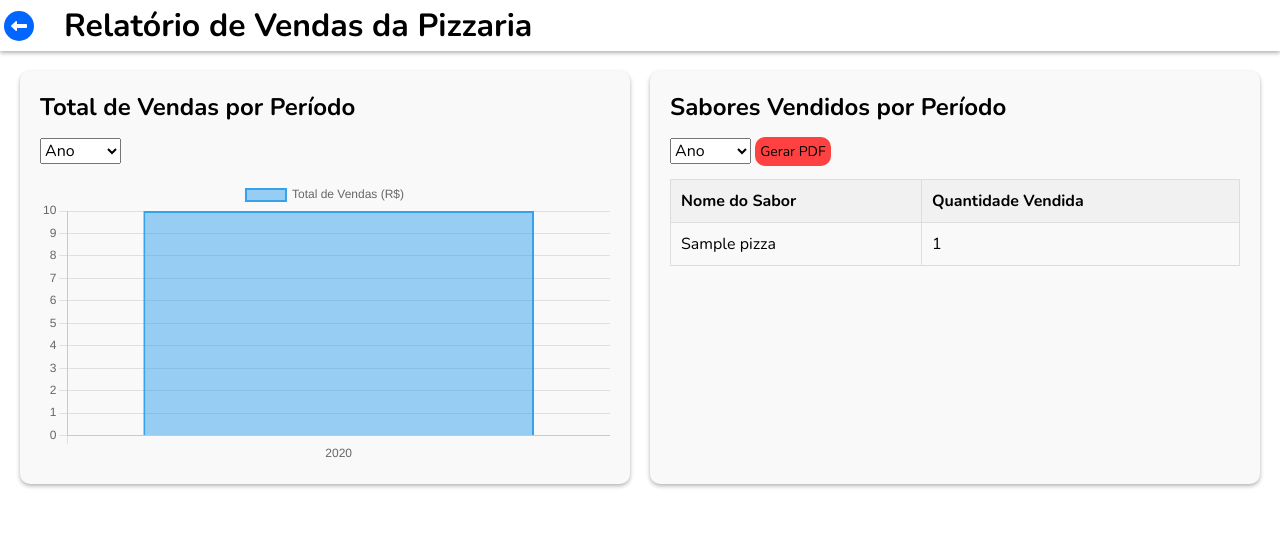
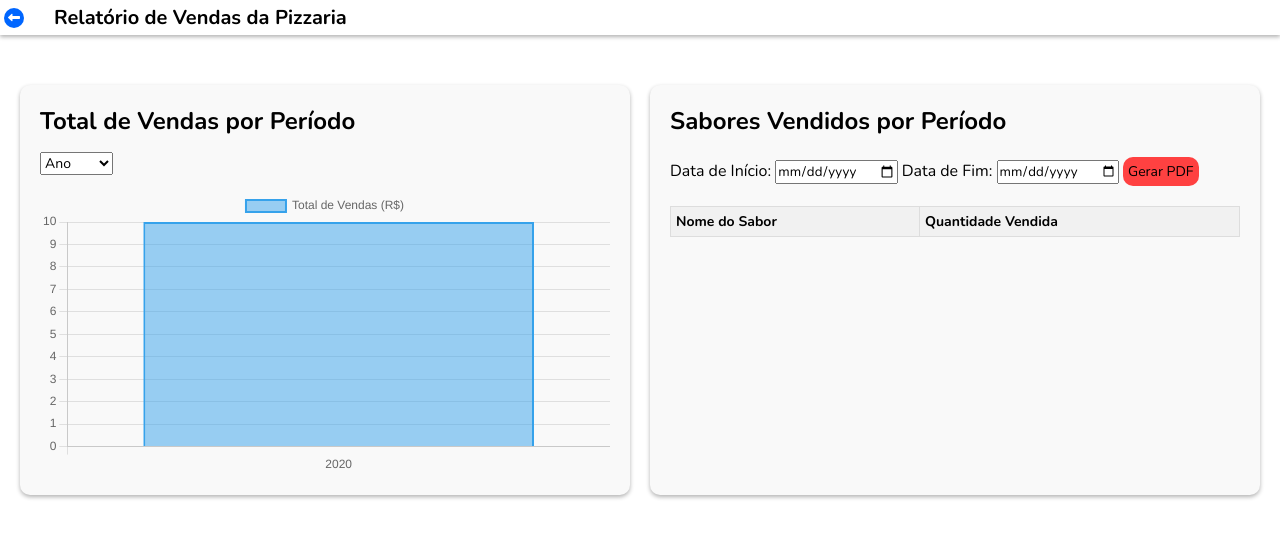
Before and after one commit to pedrosabel08/pizzariaDomJoaoWeb, a PHP site: page /Relatorio/relatorio.html in a window 1280 px wide. Shown: the top 535 px of the page. Run offline with PHP 8.4, Linux system fonts and the light colour scheme; the visitor is signed in with stand-in values (Sample User, id 1); tables that the repository leaves empty or names only in its code hold one stand-in row (values such as "Sample post"); lists and menus that the app fills with data are empty; some libraries are stand-ins or nearby versions.

Commit message:
ajustes Relatorio

```diff
--- a/Relatorio/get_pizzas_data.php
+++ b/Relatorio/get_pizzas_data.php
@@ -1,59 +1,62 @@
 <?php
-// Configuração do banco de dados
-$servername = "localhost";
-$username = "root";
-$password = "";
-$dbname = "bd_pizzaria"; // Nome do banco de dados
+header('Content-Type: application/json');
 
-$conn = new mysqli($servername, $username, $password, $dbname);
+// Conectar ao banco de dados
+$conn = new mysqli('localhost',  'root', '', 'bd_pizzaria');
 
 // Verificar a conexão
 if ($conn->connect_error) {
-    die("Conexão falhou: " . $conn->connect_error);
+    die(json_encode(["error" => "Falha na conexão: " . $conn->connect_error]));
 }
 
-// Receber o período selecionado via GET
-$periodo = isset($_GET['periodo']) ? $_GET['periodo'] : 'ano';
+$conn->set_charset('utf8mb4');
 
-// Preparar a query SQL com base no período
-if ($periodo == 'ano') {
-    $sql = "SELECT p.nomePizza AS nome_pizza, COUNT(DISTINCT v.idvendas) AS qtd_vendida
-            FROM pizzas p
-            INNER JOIN vendas_pizzas vp ON p.idpizzas = vp.pizzas_idpizzas
-            INNER JOIN vendas v ON vp.vendas_idvendas = v.idvendas
-            GROUP BY p.nomePizza, YEAR(v.data_venda)
-            ORDER BY qtd_vendida DESC";
-} elseif ($periodo == 'semana') {
-    $sql = "SELECT p.nomePizza AS nome_pizza, COUNT(DISTINCT v.idvendas) AS qtd_vendida
-            FROM pizzas p
-            INNER JOIN vendas_pizzas vp ON p.idpizzas = vp.pizzas_idpizzas
-            INNER JOIN vendas v ON vp.vendas_idvendas = v.idvendas
-            GROUP BY p.nomePizza, YEAR(v.data_venda), WEEK(v.data_venda)
-            ORDER BY qtd_vendida DESC";
-} else {
-    $sql = "SELECT p.nomePizza AS nome_pizza, COUNT(DISTINCT v.idvendas) AS qtd_vendida
-            FROM pizzas p
-            INNER JOIN vendas_pizzas vp ON p.idpizzas = vp.pizzas_idpizzas
-            INNER JOIN vendas v ON vp.vendas_idvendas = v.idvendas
-            GROUP BY p.nomePizza, DATE(v.data_venda)
-            ORDER BY qtd_vendida DESC";
+$startDate = isset($_GET['start_date']) ? $_GET['start_date'] : '';
+$endDate = isset($_GET['end_date']) ? $_GET['end_date'] : '';
+
+// Prepare a consulta SQL
+$sql = "SELECT p.nomePizza AS nome_pizza, COUNT(vp.pizzas_idpizzas) AS qtd_vendida
+FROM pizzas p
+INNER JOIN vendas_pizzas vp ON p.idpizzas = vp.pizzas_idpizzas
+INNER JOIN vendas v ON vp.vendas_idvendas = v.idvendas";
+
+if ($startDate) {
+    $sql .= " AND data_venda >= ?";
+}
+if ($endDate) {
+    $sql .= " AND data_venda <= ?";
 }
 
-$result = $conn->query($sql);
+// Agrupando por sabor
+$sql .= " GROUP BY nomePizza";
 
-// Preparar os dados para enviar ao JavaScript
-$pizzas = [];
+$stmt = $conn->prepare($sql);
 
-if ($result->num_rows > 0) {
-    while ($row = $result->fetch_assoc()) {
-        $pizzas[] = [
-            'nome_pizza' => $row['nome_pizza'],
-            'qtd_vendida' => $row['qtd_vendida']
-        ];
-    }
+$bindParams = [];
+$types = '';
+
+if ($startDate) {
+    $types .= 's';
+    $bindParams[] = $startDate;
+}
+if ($endDate) {
+    $types .= 's';
+    $bindParams[] = $endDate;
 }
 
-// Retornar os dados em formato JSON
-echo json_encode($pizzas);
+if ($bindParams) {
+    $stmt->bind_param($types, ...$bindParams);
+}
 
+$stmt->execute();
+$result = $stmt->get_result();
+
+$sabores = [];
+while ($row = $result->fetch_assoc()) {
+    $sabores[] = $row;
+}
+
+echo json_encode($sabores);
+
+$stmt->close();
 $conn->close();
--- a/Relatorio/relatorio.html
+++ b/Relatorio/relatorio.html
@@ -9,7 +9,9 @@
     <script src="https://cdn.jsdelivr.net/npm/chart.js"></script>
     <script src="https://cdnjs.cloudflare.com/ajax/libs/jspdf/2.5.1/jspdf.umd.min.js"></script>
     <script src="https://cdnjs.cloudflare.com/ajax/libs/jspdf-autotable/3.5.25/jspdf.plugin.autotable.min.js"></script>
-    <link rel="stylesheet" href="https://cdnjs.cloudflare.com/ajax/libs/font-awesome/6.6.0/css/all.min.css" integrity="sha512-Kc323vGBEqzTmouAECnVceyQqyqdsSiqLQISBL29aUW4U/M7pSPA/gEUZQqv1cwx4OnYxTxve5UMg5GT6L4JJg==" crossorigin="anonymous" referrerpolicy="no-referrer" />
+    <link rel="stylesheet" href="https://cdnjs.cloudflare.com/ajax/libs/font-awesome/6.6.0/css/all.min.css"
+        integrity="sha512-Kc323vGBEqzTmouAECnVceyQqyqdsSiqLQISBL29aUW4U/M7pSPA/gEUZQqv1cwx4OnYxTxve5UMg5GT6L4JJg=="
+        crossorigin="anonymous" referrerpolicy="no-referrer" />
 
 </head>
 
@@ -31,11 +33,12 @@
 
         <div class="table-container">
             <h2>Sabores Vendidos por Período</h2>
-            <select name="periodo" id="periodo">
-                <option value="ano">Ano</option>
-                <option value="semana">Semana</option>
-                <option value="dia">Dia</option>
-            </select>
+            <label for="startDate">Data de Início:</label>
+            <input type="date" id="startDate" name="startDate">
+
+            <label for="endDate">Data de Fim:</label>
+            <input type="date" id="endDate" name="endDate">
+
             <button id="generatePDF">Gerar PDF</button>
             <table id="pizzasTable">
                 <thead>
--- a/Relatorio/script.js
+++ b/Relatorio/script.js
@@ -48,43 +48,45 @@ document.getElementById('periodo').addEventListener('change', function () {
 fetchSalesData('ano');
 
 
-function fetchPizzasData(periodo) {
-    const xhr = new XMLHttpRequest();
-    xhr.open('GET', `get_pizzas_data.php?periodo=${periodo}`, true);
-    xhr.onload = function () {
-        if (this.status === 200) {
-            const pizzas = JSON.parse(this.responseText);
-            populateTable(pizzas);
+document.addEventListener('DOMContentLoaded', function () {
+    document.getElementById('startDate').addEventListener('change', carregarDados);
+    document.getElementById('endDate').addEventListener('change', carregarDados);
+    document.getElementById('filterButton').addEventListener('click', carregarDados);
+
+    function carregarDados() {
+        var startDate = document.getElementById('startDate').value;
+        var endDate = document.getElementById('endDate').value;
+
+        var url = 'get_pizzas_data.php?';
+
+        if (startDate) {
+            url += 'start_date=' + encodeURIComponent(startDate);
         }
-    };
-    xhr.send();
-}
+        if (endDate) {
+            url += '&end_date=' + encodeURIComponent(endDate);
+        }
 
-function populateTable(pizzas) {
-    const tbody = document.querySelector('#pizzasTable tbody');
-    tbody.innerHTML = '';
+        fetch(url)
+            .then(response => response.json())
+            .then(data => {
+                var tabela = document.querySelector('#pizzasTable tbody');
+                tabela.innerHTML = '';
 
-    pizzas.forEach(pizza => {
-        const row = document.createElement('tr');
-        const pizzaNameCell = document.createElement('td');
-        const pizzaQtyCell = document.createElement('td');
+                data.forEach(function (item) {
+                    var row = document.createElement('tr');
+                    var cellNomeSabor = document.createElement('td');
+                    cellNomeSabor.textContent = item.nome_pizza;
+                    var cellQuantidade = document.createElement('td');
+                    cellQuantidade.textContent = item.qtd_vendida;
 
-        pizzaNameCell.textContent = pizza.nome_pizza;
-        pizzaQtyCell.textContent = pizza.qtd_vendida;
-
-        row.appendChild(pizzaNameCell);
-        row.appendChild(pizzaQtyCell);
-        tbody.appendChild(row);
-    });
-}
-
-document.getElementById('periodo').addEventListener('change', function () {
-    const periodo = this.value;
-    fetchPizzasData(periodo);
+                    row.appendChild(cellNomeSabor);
+                    row.appendChild(cellQuantidade);
+                    tabela.appendChild(row);
+                });
+            })
+            .catch(error => console.error('Erro ao carregar sabores:', error));
+    }
 });
-
-fetchPizzasData('ano');
-
 
 document.getElementById('generatePDF').addEventListener('click', function () {
     const { jsPDF } = window.jspdf;
--- a/Relatorio/style.css
+++ b/Relatorio/style.css
@@ -14,6 +14,11 @@ header {
     padding: 4px;
     box-shadow: 0 2px 4px rgba(0, 0, 0, 0.3);
     gap: 30px;
+    margin-bottom: 30px;
+}
+
+header h1 {
+    font-size: 20px;
 }
 
 #voltar {
@@ -21,13 +26,13 @@ header {
     color: white;
     border: none;
     border-radius: 50%;
-    width: 30px;
-    height: 30px;
+    width: 20px;
+    height: 20px;
     display: flex;
     justify-content: center;
     align-items: center;
     cursor: pointer;
-    font-size: 16px;
+    font-size: 12px;
     transition: background-color 0.3s;
 }
 
@@ -55,6 +60,14 @@ header {
     width: 100%;
 }
 
+.table-container h2 {
+    margin-bottom: 20px;
+}
+
+.table-container table {
+    margin-top: 20px;
+}
+
 table {
     width: 100%;
     border-collapse: collapse;
@@ -62,9 +75,10 @@ table {
 
 table th,
 table td {
-    padding: 10px;
+    padding: 5px;
     border: 1px solid #ddd;
     text-align: left;
+    font-size: 14px;
 }
 
 table th {
@@ -74,7 +88,7 @@ table th {
 select {
     max-width: 100px;
     margin: 15px 0;
-    font-size: 16px;
+    font-size: 14px;
 }
 
 button {
```
Also changed, not shown: index.php (+3 -4 lines), styles/style.css (+15 -0 lines).
